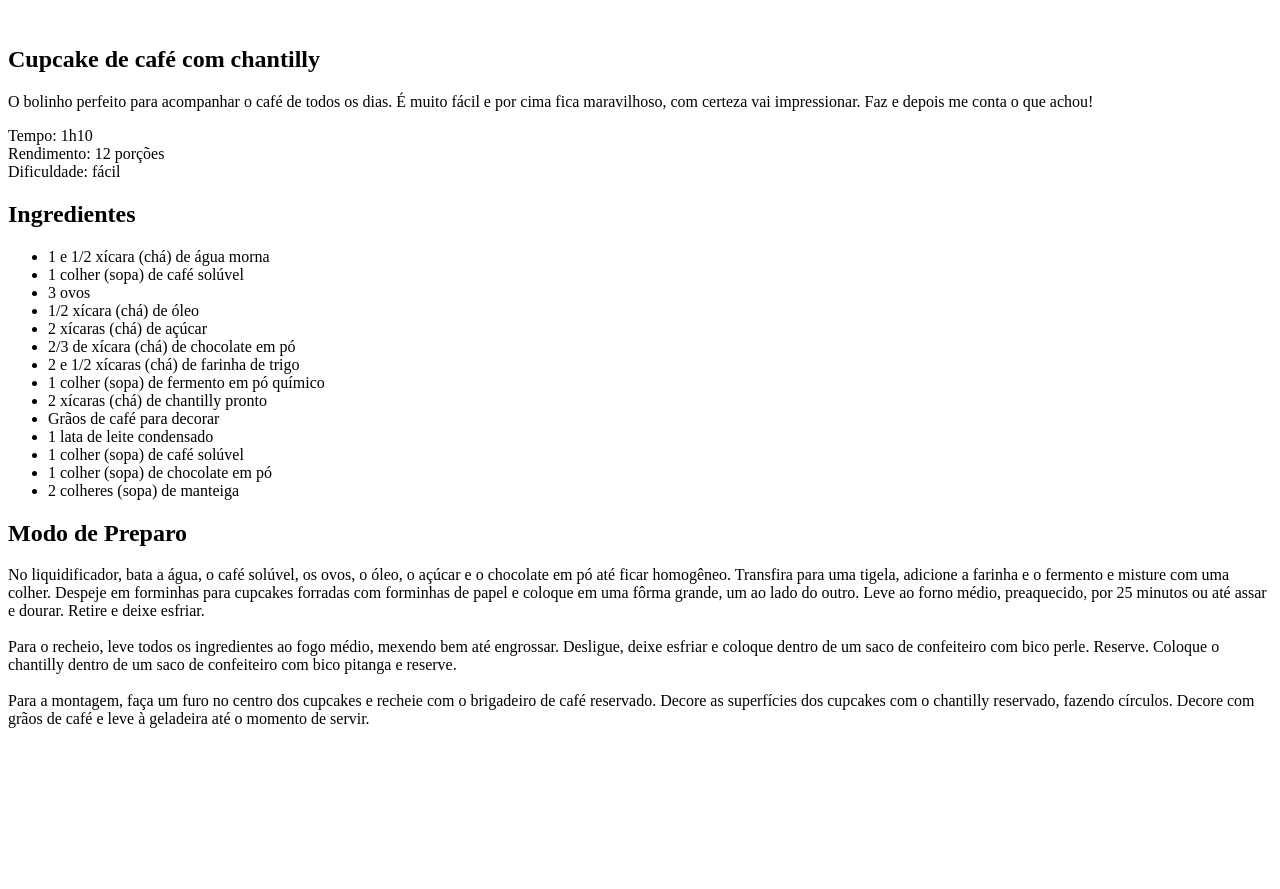
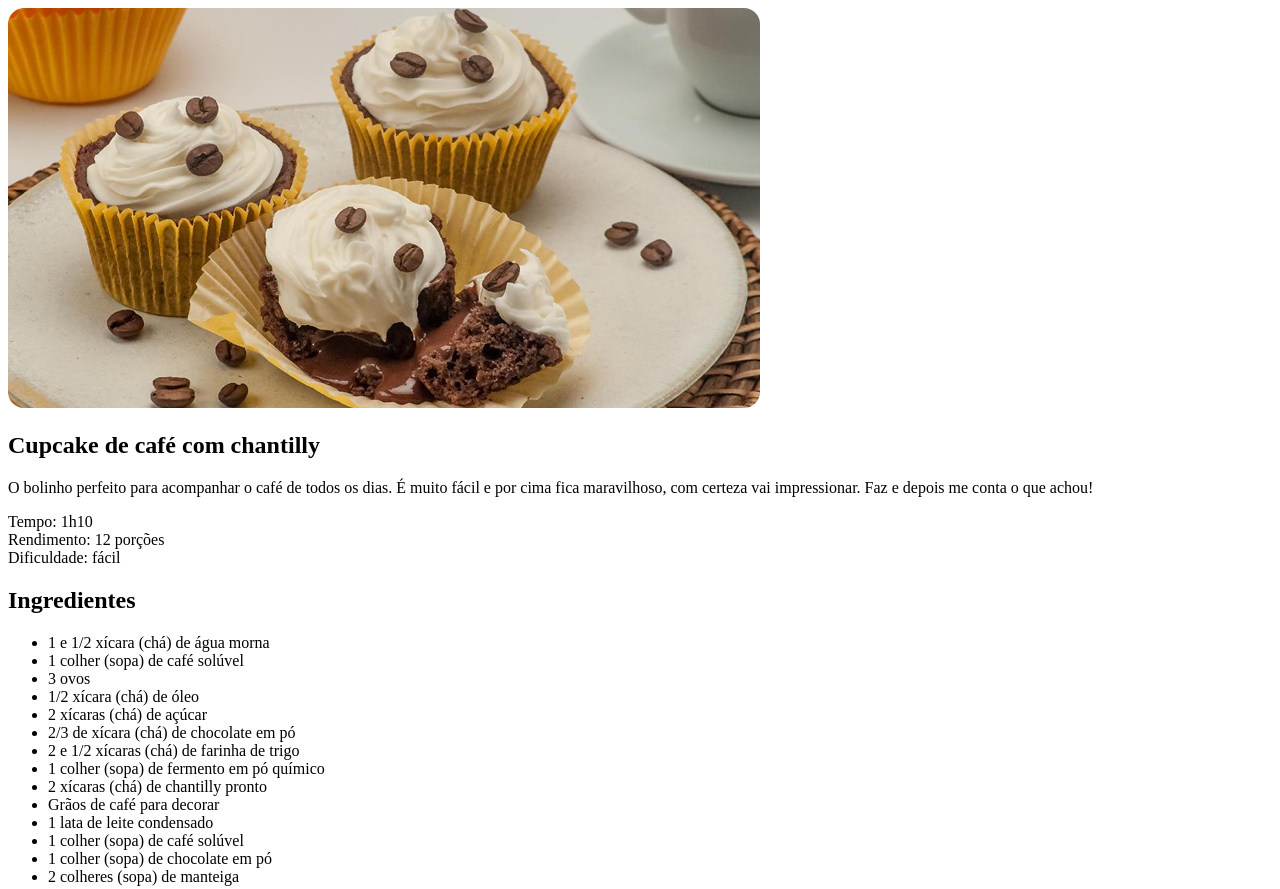
Before and after one commit to MariaBeckerDP/projeto_receitas, a plain HTML site: page index.html in a window 1280 px wide. Shown: the top 889 px of the page. Before the commit the page ends 800 px from the top, so only its background shows below. Drawn offline with Linux system fonts and the light colour scheme.

Commit message:
adicionando imgaem

```diff
--- a/index.html
+++ b/index.html
@@ -4,10 +4,12 @@
     <meta charset="UTF-8">
     <meta name="viewport" content="width=device-width, initial-scale=1.0">
     <title>Página de Receita</title>
+
+    <link rel="stylesheet" href="style.css">
 </head>
 <body>
     <div id="page">
-         <img src="" alt="">
+         <img src="assets/IMG/main-image.png" alt="Imagem de cupcakescom chnatilly e graos de cafe">
          <main>
             <section id="about">
                 <h1>Cupcake de café com chantilly</h1>
--- /dev/null
+++ b/style.css
@@ -0,0 +1,4 @@
+img
+{
+    border-radius: 16px;
+}
```
Also changed, not shown: assets/IMG/main-image.png (added).
